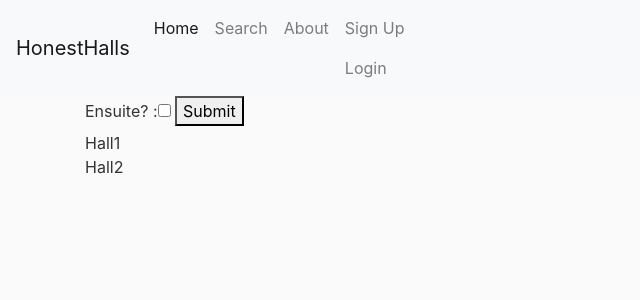
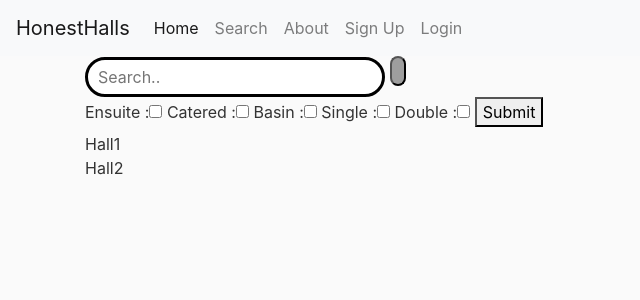
Before and after one commit to HishamYahya/HonestHalls, a Django app: page /filter/ in a window 1280 px wide. Shown: the top 300 px of the page, without its empty margins (0-640 px from the left). Run offline with Django 3.2, Linux system fonts and the light colour scheme; some libraries are stand-ins or nearby versions; grey boxes are pictures that could not be loaded.

Commit message:
added filters

```diff
--- a/honesthalls/filter/forms.py
+++ b/honesthalls/filter/forms.py
@@ -3,4 +3,8 @@ from django import forms
 
 class FilterForm(forms.Form):
     # TODO: Add fields here
-    isEnsuite = forms.BooleanField(label='Ensuite? ', required=False)
+    isEnsuite = forms.BooleanField(label='Ensuite ', required=False)
+    isCatered = forms.BooleanField(label='Catered ', required=False)
+    hasBasin = forms.BooleanField(label='Basin ', required=False)
+    isSingle = forms.BooleanField(label='Single ', required=False)
+    isDouble = forms.BooleanField(label='Double ', required=False)
--- a/honesthalls/filter/templates/filter/form.html
+++ b/honesthalls/filter/templates/filter/form.html
@@ -1,5 +1,20 @@
 {% extends "halls/base.html" %}
+
+{% load static %}
+{% block css %}
+  <link rel="stylesheet" type="text/css"
+        href="{% static 'halls/css/main.css' %}">
+  <script defer src="https://use.fontawesome.com/releases/v5.0.6/js/all.js">
+  </script>
+{% endblock %}
+
+{% block title %}Search{% endblock %}
 {% block content %}
+  <div class="searchbar">
+    <input type="text" placeholder="Search..">
+    <button class="searchbtn" type="submit"><i class="fa fa-search"></i></button>
+  </div>
+
   <form method="POST">
     {% csrf_token %}
       {{ form }}
@@ -10,11 +25,22 @@
       {% for hall in halls %}
         {% if submitted %}
         <!-- TODO: Add filter checking here -->
-            {% if hall.isEnsuite == isEnsuite %}
-                <div>
-                {{hall.name}}
-                </div>
+        <!-- display hall if box checked and criteria is True
+        OR box unchecked-->
+            {% if hall.isEnsuite == isEnsuite == True or isEnsuite == False %}
+              {% if hall.isCatered == isCatered == True or isCatered == False %}
+                {% if hall.hasBasin == hasBasin == True or hasBasin == False %}
+                  {% if hall.isSingle == isSingle == True or isSingle == False %}
+                    {% if hall.isDouble == isDouble == True or isDouble == False %}
+                      <div>
+                        {{hall.name}}
+                      </div>
+                    {% endif %}
+                  {% endif %}
+                {% endif %}
+              {% endif %}
             {% endif %}
+
         {% else %}
             <div>
                 {{ hall.name }}
--- a/honesthalls/filter/views.py
+++ b/honesthalls/filter/views.py
@@ -7,11 +7,19 @@ def filter_view(request):
     halls = [
         {
             'name': 'Hall1',
-            'isEnsuite': True
+            'isEnsuite': True,
+            'isCatered' : False,
+            'hasBasin' : False,
+            'isSingle' : True,
+            'isDouble' : False
         },
         {
             'name': 'Hall2',
-            'isEnsuite': False
+            'isEnsuite': False,
+            'isCatered' : True,
+            'hasBasin' : True,
+            'isSingle' : False,
+            'isDouble' : True
         }
     ]
 
@@ -23,6 +31,10 @@ def filter_view(request):
     # Initilize filters
     # TODO: Add filter variables here
     isEnsuite = None
+    isCatered = None
+    hasBasin = None
+    isSingle = None
+    isDouble = None
 
     if(submitted):
         form = FilterForm(request.POST)
@@ -31,6 +43,11 @@ def filter_view(request):
             # TODO: Assign here all the filter variables to
             # their respective values in the form
             isEnsuite = form.cleaned_data.get('isEnsuite')
+            isCatered = form.cleaned_data.get('isCatered')
+            hasBasin = form.cleaned_data.get('hasBasin')
+            isSingle = form.cleaned_data.get('isSingle')
+            isDouble = form.cleaned_data.get('isDouble')
+            whichHall = form.cleaned_data.get('whichHall')
     else:
         form = FilterForm()
 
@@ -39,6 +56,10 @@ def filter_view(request):
         'form': form,
         'halls': halls,
         'isEnsuite': isEnsuite,
+        'isCatered': isCatered,
+        'hasBasin' : hasBasin,
+        'isSingle' : isSingle,
+        'isDouble': isDouble,
         'submitted': submitted
     }
     return render(request, 'filter/form.html', context)
--- a/honesthalls/halls/static/halls/css/main.css
+++ b/honesthalls/halls/static/halls/css/main.css
@@ -2,3 +2,35 @@ body {
     background: #fafafa;
     color: #333333;
 }
+
+input [type=checkbox]{
+  width: 50px;
+}
+
+/* .searchbar {
+  padding-top: 20px;
+  padding-bottom: 20px;
+  border: none;
+  font-size: 17px;
+} */
+
+/* .searchbar {
+  position: absolute;
+  top: 50%;
+  left: 50%;
+  transform: translate(-50%, -50%);
+  } */
+
+.searchbar input {
+  border: 3px solid ;
+  height: 40px;
+  width: 300px;
+  border-radius: 50px;
+  padding: 0px 10px;
+}
+
+.searchbtn {
+  background-image: url('searchicon.png');
+  height: 30px;
+  border-radius: 50px;
+}
--- a/honesthalls/halls/templates/halls/partials/navbar.html
+++ b/honesthalls/halls/templates/halls/partials/navbar.html
@@ -15,14 +15,18 @@
             <li class="nav-item">
                 <a class="nav-link" href="#">About</a>
             </li>
-            <li class="nav-item">
-                {% if user.is_authenticated %}
-                  <a class="nav-link" href="{% url 'logout' %}">Logout</a>
-                {% else %}
+            {% if user.is_authenticated %}
+              <li class="nav-item">
+                <a class="nav-link" href="{% url 'logout' %}">Logout</a>
+              </li>
+            {% else %}
+              <li class="nav-item">
                   <a class="nav-link" href="{% url 'signup' %}">Sign Up</a>
+              </li>
+              <li class="nav-item">
                   <a class="nav-link" href="{% url 'login' %}">Login</a>
-                {% endif %}
-            </li>
+              </li>
+            {% endif %}
         </ul>
     </div>
 </nav>
```
